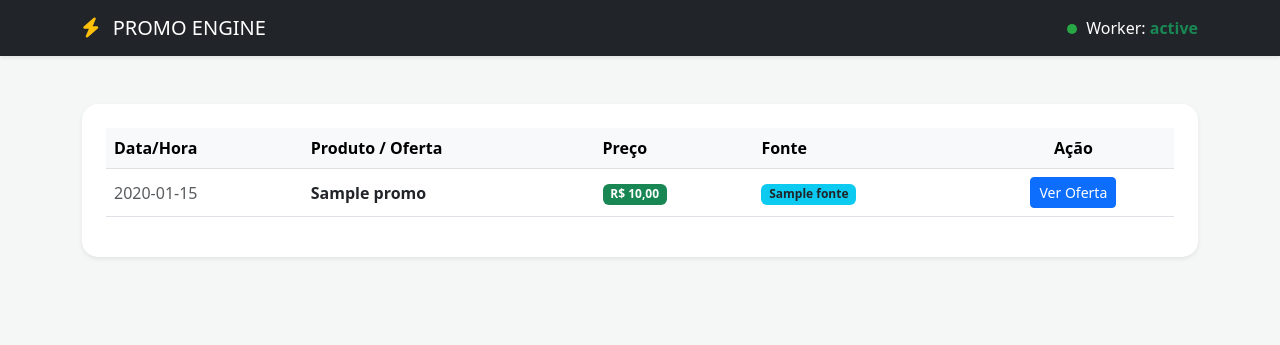
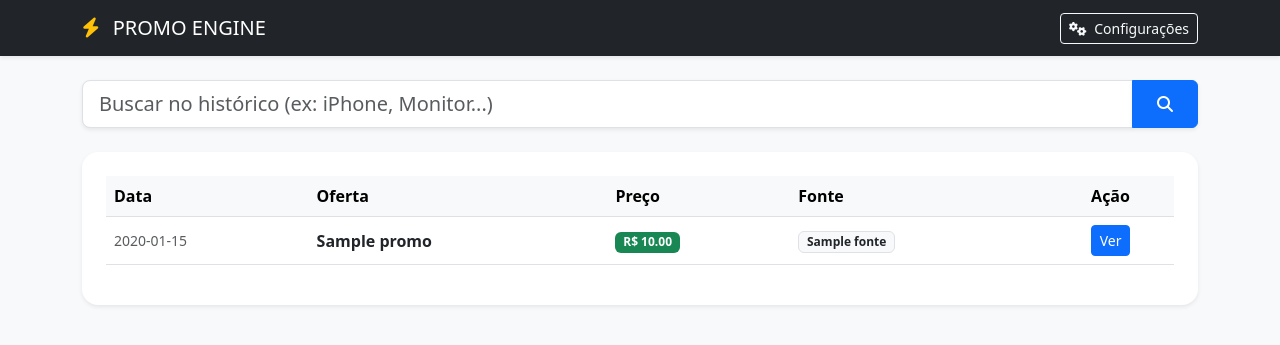
Before and after one commit to felipemfranco84/promo_engine, a FastAPI app: template app/templates/index.html in a window 1280 px wide. Shown: the top 345 px of the page. Run offline with FastAPI, Linux system fonts and the light colour scheme; the template is opened without the code that fills it: most values are stand-ins (such as "Sample title", 1, 10 or a date in 2020); parts of the project's set-up code (start-up, migrations or seed data) failed here and were passed over.

Commit message:
feat: implementando painel administrativo V_11

```diff
--- a/app/templates/index.html
+++ b/app/templates/index.html
@@ -2,45 +2,52 @@
 <html lang="pt-br">
 <head>
     <meta charset="UTF-8">
-    <meta name="viewport" content="width=device-width, initial-scale=1.0">
     <title>PromoEngine | Dashboard</title>
     <link href="https://cdn.jsdelivr.net/npm/bootstrap@5.3.0/dist/css/bootstrap.min.css" rel="stylesheet">
     <link rel="stylesheet" href="https://cdnjs.cloudflare.com/ajax/libs/font-awesome/6.4.0/css/all.min.css">
-    <style>
-        body { background-color: #f4f7f6; }
-        .status-dot { height: 10px; width: 10px; background-color: #28a745; border-radius: 50%; display: inline-block; margin-right: 5px; }
-    </style>
 </head>
-<body>
-<nav class="navbar navbar-dark bg-dark shadow-sm">
+<body class="bg-light">
+<nav class="navbar navbar-dark bg-dark shadow-sm mb-4">
     <div class="container">
         <a class="navbar-brand" href="#"><i class="fa-solid fa-bolt text-warning me-2"></i> PROMO ENGINE</a>
-        <span class="navbar-text text-white"><span class="status-dot"></span> Worker: <strong class="text-success">{{ status_worker }}</strong></span>
+        <div class="d-flex">
+            <a href="/promo_engine/admin" class="btn btn-outline-light btn-sm"><i class="fa-solid fa-gears me-1"></i> Configurações</a>
+        </div>
     </div>
 </nav>
-<div class="container py-5">
+
+<div class="container">
+    <div class="row mb-4">
+        <div class="col-md-12">
+            <form action="/promo_engine/" method="get" class="input-group">
+                <input type="text" name="q" class="form-control form-control-lg shadow-sm" placeholder="Buscar no histórico (ex: iPhone, Monitor...)" value="{{ query or '' }}">
+                <button class="btn btn-primary px-4 shadow-sm" type="submit"><i class="fa-solid fa-magnifying-glass"></i></button>
+            </form>
+        </div>
+    </div>
+
     <div class="table-responsive bg-white shadow-sm rounded-4 p-4">
         <table class="table table-hover align-middle">
             <thead class="table-light">
                 <tr>
-                    <th>Data/Hora</th>
-                    <th>Produto / Oferta</th>
+                    <th>Data</th>
+                    <th>Oferta</th>
                     <th>Preço</th>
                     <th>Fonte</th>
                     <th class="text-center">Ação</th>
                 </tr>
             </thead>
             <tbody>
-                {% for promo in promocoes %}
+                {% for promo in promos %}
                 <tr>
-                    <td class="text-muted">{{ promo.data_criacao.strftime('%d/%m - %H:%M') }}</td>
+                    <td class="text-muted small">{{ promo.data_captura.strftime('%d/%m %H:%M') }}</td>
                     <td><strong>{{ promo.titulo }}</strong></td>
-                    <td><span class="badge bg-success">R$ {{ "%.2f"|format(promo.preco)|replace('.', ',') }}</span></td>
-                    <td><span class="badge bg-info text-dark">{{ promo.fonte }}</span></td>
-                    <td class="text-center"><a href="{{ promo.link }}" target="_blank" class="btn btn-sm btn-primary">Ver Oferta</a></td>
+                    <td><span class="badge bg-success">R$ {{ "%.2f"|format(promo.preco) }}</span></td>
+                    <td><span class="badge bg-light text-dark border">{{ promo.fonte }}</span></td>
+                    <td class="text-center"><a href="{{ promo.link }}" target="_blank" class="btn btn-sm btn-primary">Ver</a></td>
                 </tr>
                 {% else %}
-                <tr><td colspan="5" class="text-center py-5 text-muted">Aguardando a primeira promoção ser capturada...</td></tr>
+                <tr><td colspan="5" class="text-center py-5">Nenhuma oferta encontrada.</td></tr>
                 {% endfor %}
             </tbody>
         </table>
```
